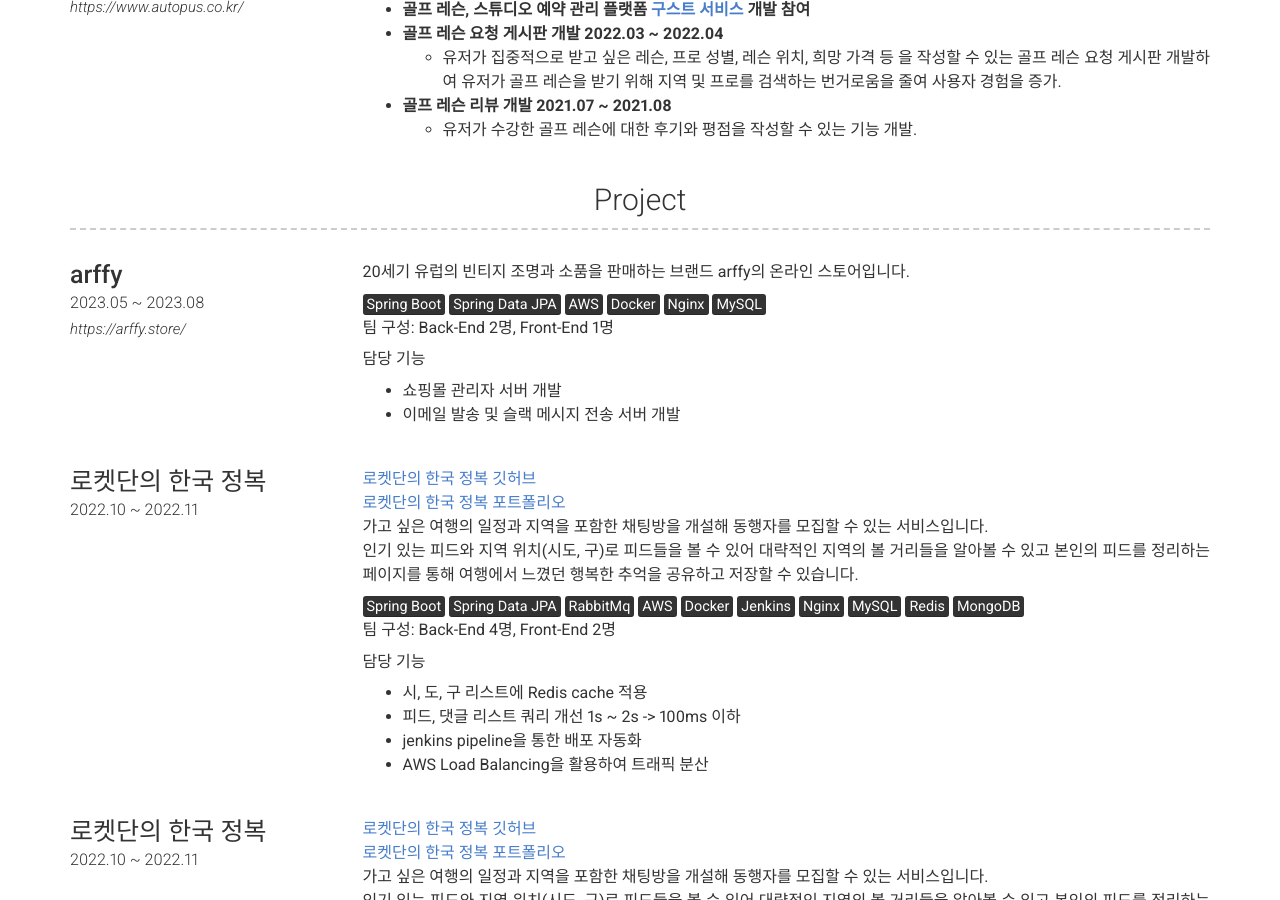
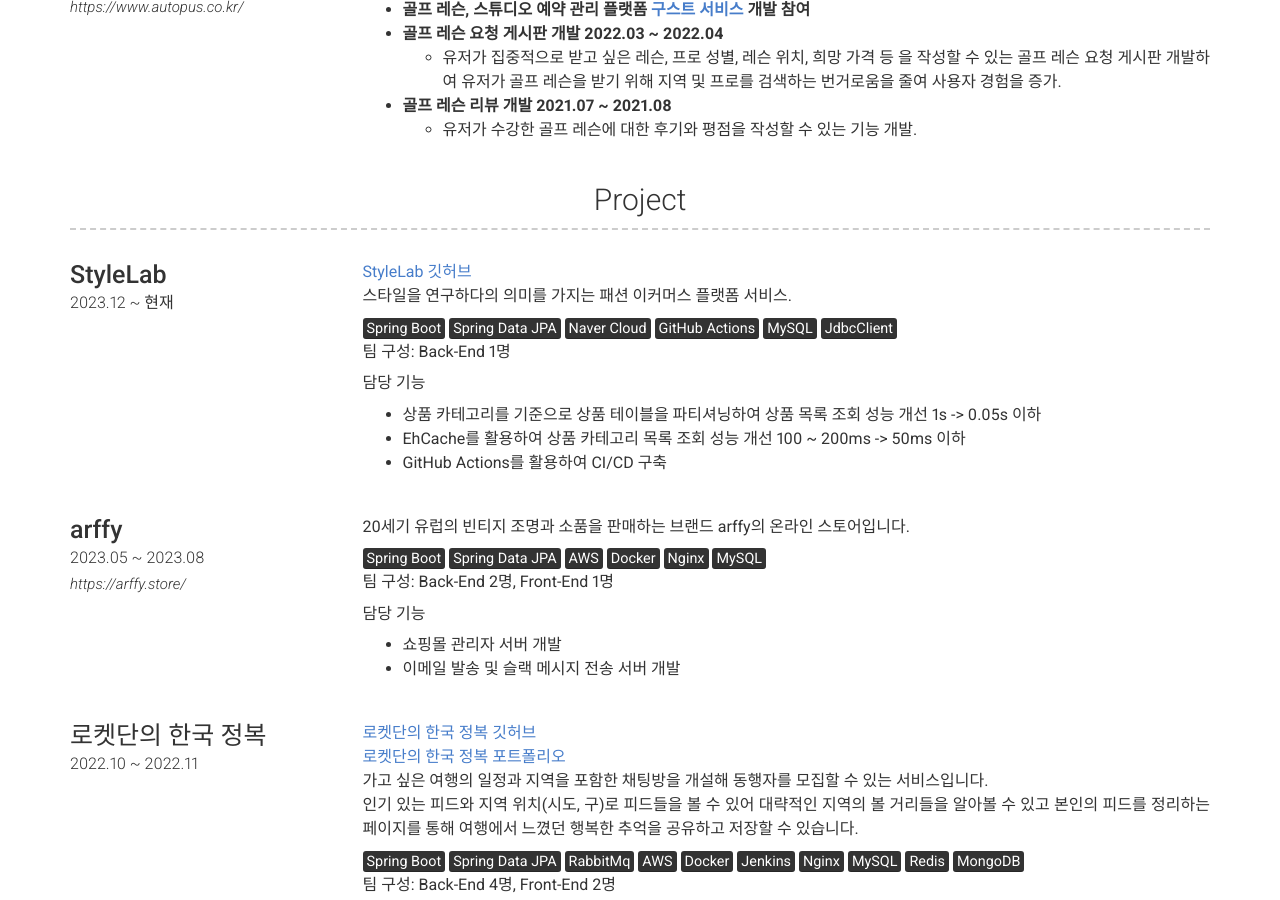
Before and after one commit to rbsks/rbsks.github.io, a Jekyll site: the page built from index.md, in a window 1280 px wide and 900 px high, scrolled down 1350 px. Built offline with Jekyll 4.4.1, drawn with Linux system fonts in a browser that asks for light colours; nearby versions of some CDN libraries.

Commit message:
Update _config.yml

```diff
--- a/_config.yml
+++ b/_config.yml
@@ -110,7 +110,23 @@ content:
     layout: list
     content:
       - layout: left
-        title: arffy
+        title: StyleLab
+        caption: 2023.12 ~ 현재
+
+        description: | # this will include new lines to allow paragraphs
+          [StyleLab 깃허브](https://github.com/rbsks/StyleLab)
+          스타일을 연구하다의 의미를 가지는 패션 이커머스 플랫폼 서비스.
+
+
+          <mark>Spring Boot</mark> <mark>Spring Data JPA</mark> <mark>Naver Cloud</mark> <mark>GitHub Actions</mark> <mark>MySQL</mark> <mark>JdbcClient</mark>
+          팀 구성: Back-End 1명
+
+          담당 기능
+          - 상품 카테고리를 기준으로 상품 테이블을 파티셔닝하여 상품 목록 조회 성능 개선 1s -> 0.05s 이하
+          - EhCache를 활용하여 상품 카테고리 목록 조회 성능 개선 100 ~ 200ms -> 50ms 이하
+          - GitHub Actions를 활용하여 CI/CD 구축
+
+      - title: arffy
         caption: 2023.05 ~ 2023.08
         link: https://arffy.store/
 
@@ -125,26 +141,6 @@ content:
           담당 기능
           - 쇼핑몰 관리자 서버 개발
           - 이메일 발송 및 슬랙 메시지 전송 서버 개발
-
-      - title: 로켓단의 한국 정복
-        caption: 2022.10 ~ 2022.11
-
-        description: | # this will include new lines to allow paragraphs
-          [로켓단의 한국 정복 깃허브](https://github.com/TeamRocketDan)
-          [로켓단의 한국 정복 포트폴리오](https://fringe-actress-f29.notion.site/Rocketdan-Portfolio-0718b0cd27104add8eed1be8e46da887?pvs=4)
-          가고 싶은 여행의 일정과 지역을 포함한 채팅방을 개설해 동행자를 모집할 수 있는 서비스입니다.
-          인기 있는 피드와 지역 위치(시도, 구)로 피드들을 볼 수 있어 대략적인 지역의 볼 거리들을 알아볼 수 있고 본인의 피드를 정리하는 페이지를 통해 여행에서 느꼈던 행복한 추억을 공유하고 저장할 수 있습니다.
-
-
-
-          <mark>Spring Boot</mark> <mark>Spring Data JPA</mark> <mark>RabbitMq</mark> <mark>AWS</mark> <mark>Docker</mark> <mark>Jenkins</mark> <mark>Nginx</mark> <mark>MySQL</mark> <mark>Redis</mark> <mark>MongoDB</mark>
-          팀 구성: Back-End 4명, Front-End 2명
-
-          담당 기능
-          - 시, 도, 구 리스트에 Redis cache 적용
-          - 피드, 댓글 리스트 쿼리 개선 1s ~ 2s -> 100ms 이하
-          - jenkins pipeline을 통한 배포 자동화
-          - AWS Load Balancing을 활용하여 트래픽 분산
 
       - title: 로켓단의 한국 정복
         caption: 2022.10 ~ 2022.11
```
